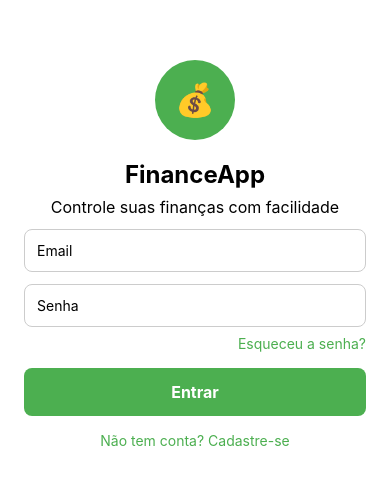
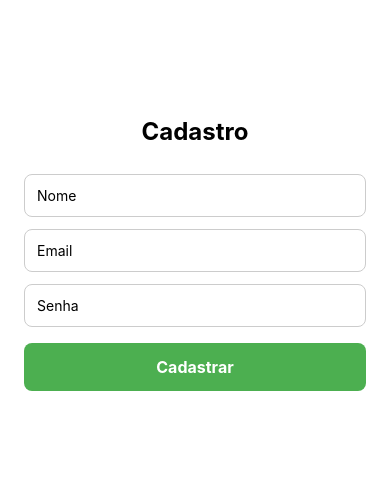
Before and after one commit to JoseBento16/IaAplicacoesMoveis, a React Native app: screen / in a window 390 px wide. Shown: the part 168-652 px from the top of the page. Built offline with nearby package versions, Linux system fonts and the light colour scheme.

Commit message:
git add src/components src/screens git commit -m "feat(register): cria tela de cadastro com componentes reutilizaveis"

```diff
--- a/App.tsx
+++ b/App.tsx
@@ -1,5 +1,9 @@
+import React from 'react';
 import LoginScreen from './src/screens/LoginScreen';
+import RegisterScreen from './src/screens/RegisterScreen';
 
 export default function App() {
-  return <LoginScreen />;
+  return <RegisterScreen />;
+
+  //  return <LoginScreen />;
 }
--- /dev/null
+++ b/src/components/button/index.tsx
@@ -0,0 +1,14 @@
+import { TouchableOpacity, Text } from 'react-native';
+import styles from './styles';
+
+type Props = {
+  title: string;
+};
+
+export default function Button({ title }: Props) {
+  return (
+    <TouchableOpacity style={styles.button}>
+      <Text style={styles.text}>{title}</Text>
+    </TouchableOpacity>
+  );
+}
--- /dev/null
+++ b/src/components/button/styles.ts
@@ -0,0 +1,16 @@
+import { StyleSheet } from 'react-native';
+
+export default StyleSheet.create({
+  button: {
+    backgroundColor: '#4CAF50',
+    padding: 14,
+    borderRadius: 8,
+    marginTop: 16,
+    alignItems: 'center',
+  },
+  text: {
+    color: '#fff',
+    fontSize: 16,
+    fontWeight: 'bold',
+  },
+});
--- /dev/null
+++ b/src/components/input/index.tsx
@@ -0,0 +1,18 @@
+import { TextInput } from 'react-native';
+import React from 'react';
+import { styles } from './styles';
+
+type Props = {
+  placeholder: string;
+  secureTextEntry?: boolean;
+};
+
+export default function Input({ placeholder, secureTextEntry }: Props) {
+  return (
+    <TextInput
+      placeholder={placeholder}
+      secureTextEntry={secureTextEntry}
+      style={styles.input}
+    />
+  );
+}
--- /dev/null
+++ b/src/components/input/styles.ts
@@ -0,0 +1,11 @@
+import { StyleSheet } from 'react-native';
+
+export const styles = StyleSheet.create({
+  input: {
+    borderWidth: 1,
+    borderColor: '#ccc',
+    borderRadius: 8,
+    padding: 12,
+    marginTop: 12,
+  },
+});
--- a/src/screens/LoginScreen.tsx
+++ b/src/screens/LoginScreen.tsx
@@ -1,6 +1,6 @@
-import { View, Text, StyleSheet, Image } from 'react-native';
-import { TextInput } from 'react-native';
-import { TouchableOpacity } from 'react-native';
+import React from 'react';
+import { View, Text, StyleSheet, Image, TextInput, TouchableOpacity } from 'react-native';
+
 
 export default function LoginScreen() {
     return (
--- /dev/null
+++ b/src/screens/RegisterScreen.tsx
@@ -0,0 +1,19 @@
+import { View, Text } from 'react-native';
+import Input from '../components/input';
+import Button from '../components/button';
+import styles from './styles';
+import React from 'react';
+
+export default function RegisterScreen() {
+  return (
+    <View style={styles.container}>
+      <Text style={styles.titulo}>Cadastro</Text>
+
+      <Input placeholder="Nome" />
+      <Input placeholder="Email" />
+      <Input placeholder="Senha" secureTextEntry />
+
+      <Button title="Cadastrar" />
+    </View>
+  );
+}
--- /dev/null
+++ b/src/screens/styles.ts
@@ -0,0 +1,15 @@
+import { StyleSheet } from 'react-native';
+
+export default StyleSheet.create({
+  container: {
+    flex: 1,
+    justifyContent: 'center',
+    padding: 24,
+  },
+  titulo: {
+    fontSize: 24,
+    fontWeight: 'bold',
+    textAlign: 'center',
+    marginBottom: 16,
+  },
+});
--- a/tsconfig.json
+++ b/tsconfig.json
@@ -1,6 +1,7 @@
 {
   "extends": "expo/tsconfig.base",
   "compilerOptions": {
+    "jsx": "react",
     "strict": true
   }
 }
```
